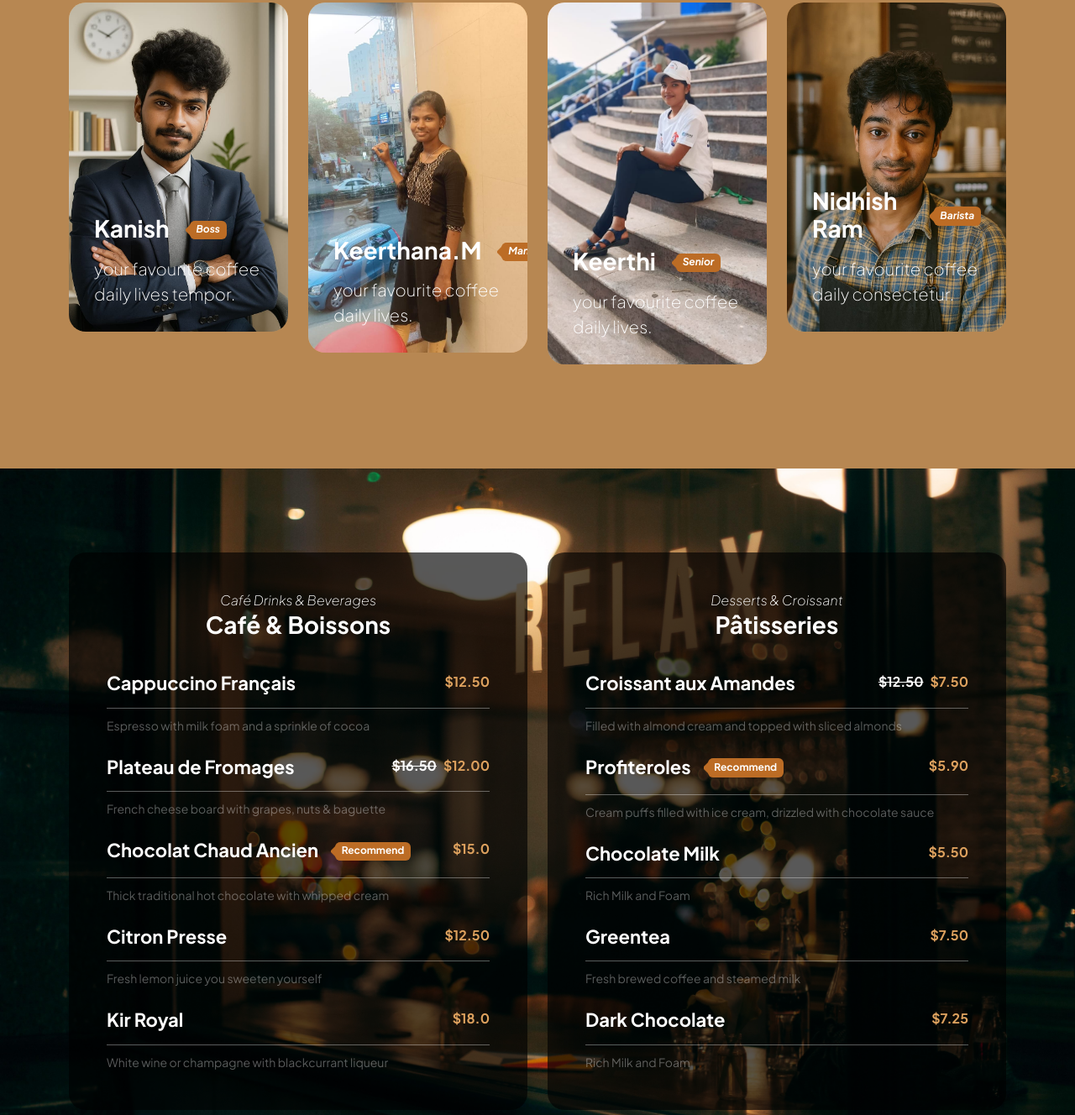
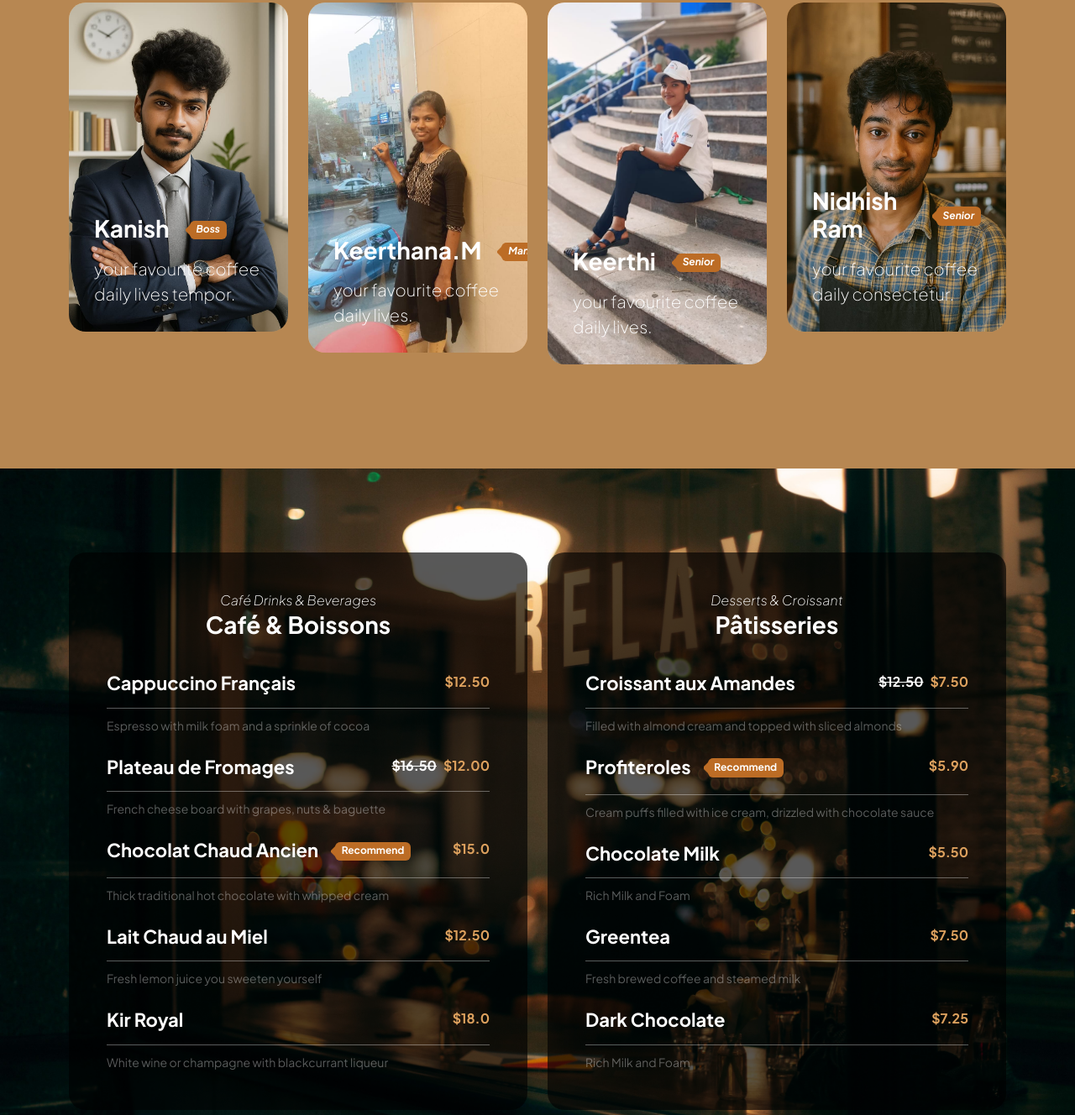
Before and after one commit to Pranaya023/Cafe-Lumiere, a plain HTML site: page index.html in a window 1280 px wide. Shown: the part 1884-3212 px from the top of the page at 84% size. Drawn offline with Linux system fonts and the light colour scheme.

Commit message:
Update index.html

```diff
--- a/index.html
+++ b/index.html
@@ -220,7 +220,7 @@ Bootstrap 5 HTML CSS Template
                                         <div class="d-flex mt-auto mb-3">
                                             <h4 class="text-white mb-0">Nidhish Ram</h4>
 
-                                            <p class="badge ms-4"><em>Barista</em></p>
+                                            <p class="badge ms-4"><em>Senior</em></p>
                                         </div>
 
                                         <p class="text-white mb-0">your favourite coffee daily consectetur.</p>
@@ -298,7 +298,7 @@ Bootstrap 5 HTML CSS Template
 
                                     <div class="menu-block my-4">
                                         <div class="d-flex">
-                                            <h6>Citron Presse</h6>
+                                            <h6>Lait Chaud au Miel</h6>
 
                                             <span class="underline"></span>
 
```
